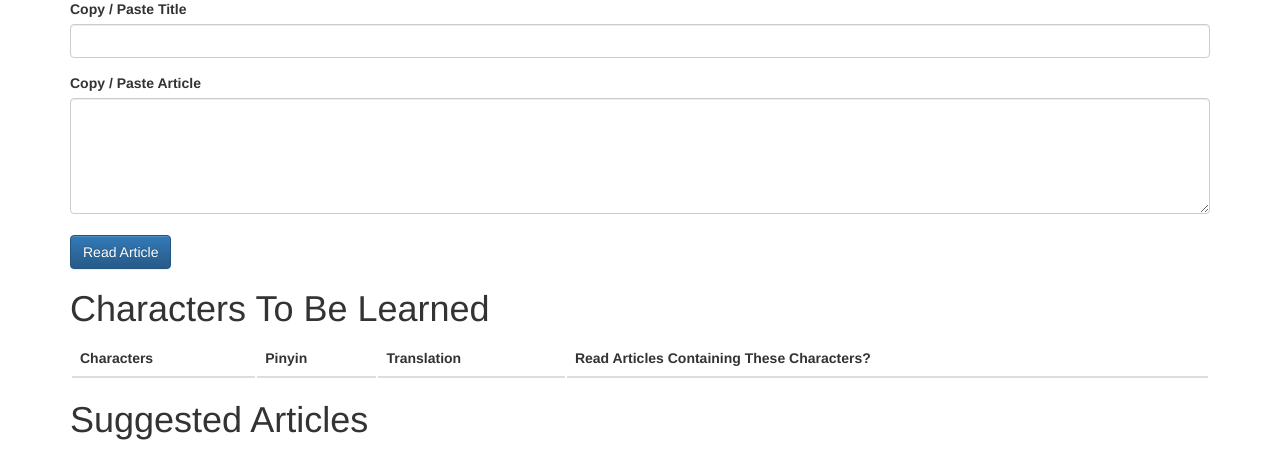
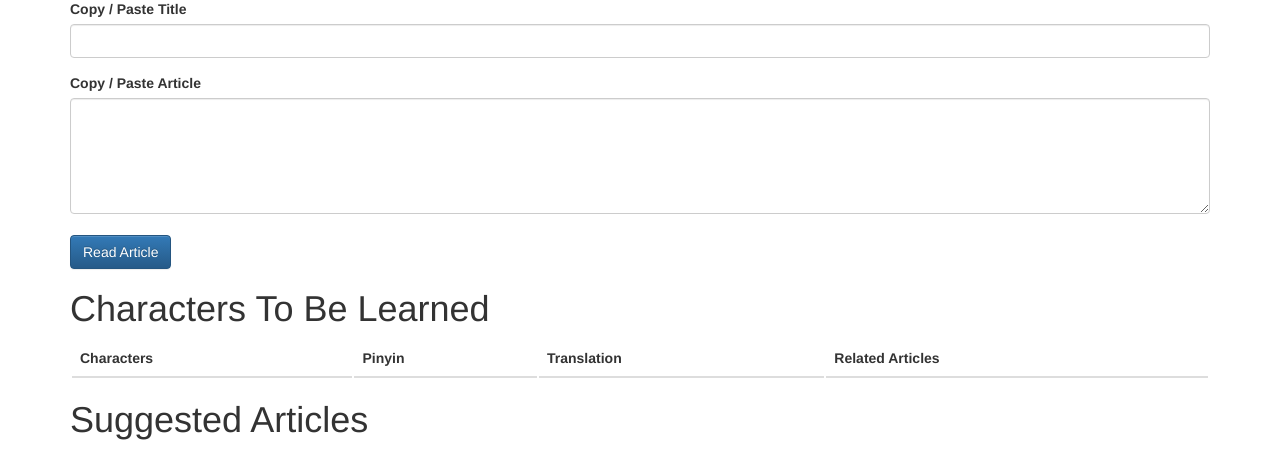
Before and after one commit to mtyadev/chinese_article_recommendation_engine, a Flask app: page / in a window 1280 px wide. Shown: the part 168-618 px from the top of the page. Run offline with Flask 2, Linux system fonts and the light colour scheme; data that the repository does not hold is empty; some libraries are stand-ins or nearby versions.

Commit message:
Minor corrections and code cleaning.

```diff
--- a/app/templates/index.html
+++ b/app/templates/index.html
@@ -30,7 +30,7 @@
               <th scope="col">Characters</th>
               <th scope="col">Pinyin</th>
               <th scope="col">Translation</th>
-              <th scope="col">Read Articles Containing These Characters?</th>
+              <th scope="col">Related Articles</th>
             </tr>
           </thead>
           <tbody>
--- a/app/views.py
+++ b/app/views.py
@@ -22,9 +22,6 @@ def index():
     HAVING count(uck.characters) > 2
     """)
     characters_to_be_learned = [row for row in characters_to_be_learned]
-    print("TEEEEEEEEEEEEEEEEEEEEEEEEEEEEEEEEEEEEEEEEEEEEEEESSSSSSSSSSSSSSSST")
-    print(characters_to_be_learned)
-    print("TEEEEEEEEEEEEEEEEEEEEEEEEEEEEEEEEEEEEEEEEEEEEEEESSSSSSSSSSSSSSSST")
     return render_template("index.html", training_articles=training_articles,
                            characters_to_be_learned=characters_to_be_learned)
 
```
